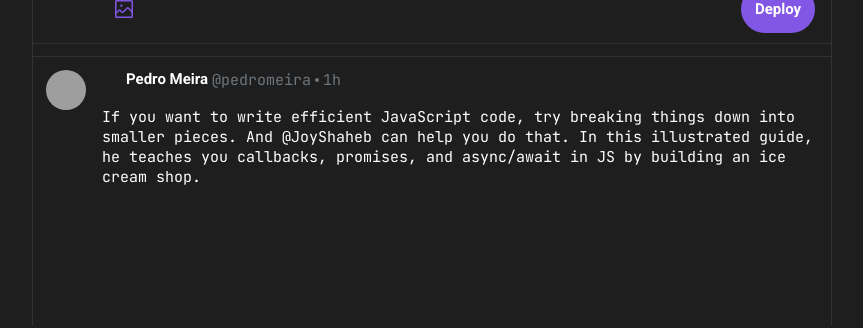
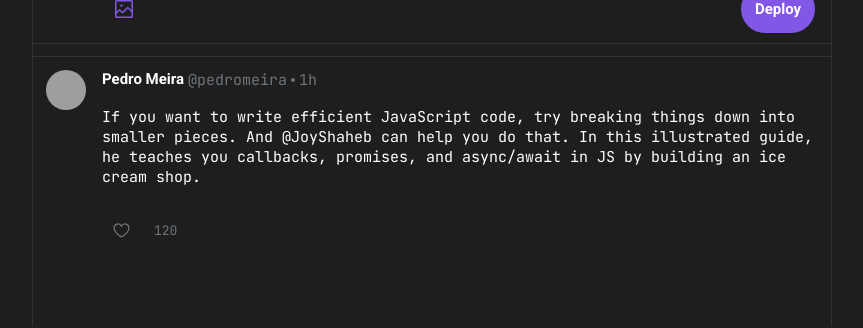
Before and after one commit to pedromeira220/twitter-clone, a React (Vite) app in the folder client/: page / in a window 1280 px wide. Shown: the part 167-495 px from the top of the page, without its empty margins (208-1071 px from the left). Built offline with nearby package versions, Linux system fonts and the light colour scheme; grey boxes are pictures that could not be loaded.

Commit message:
Finishin the tweet with only text UI

```diff
--- a/client/index.html
+++ b/client/index.html
@@ -2,7 +2,7 @@
 <html lang="en">
   <head>
     <meta charset="UTF-8" />
-    <link rel="icon" type="image/svg+xml" href="/vite.svg" />
+    <link rel="icon" type="image/svg+xml" href="/twitterLogo.svg" />
     <meta name="viewport" content="width=device-width, initial-scale=1.0" />
     <link rel="preconnect" href="https://fonts.googleapis.com">
     <link rel="preconnect" href="https://fonts.gstatic.com" crossorigin>
@@ -10,7 +10,7 @@
     <link rel="preconnect" href="https://fonts.googleapis.com">
     <link rel="preconnect" href="https://fonts.gstatic.com" crossorigin>
     <link href="https://fonts.googleapis.com/css2?family=JetBrains+Mono:ital,wght@0,100;0,200;0,300;0,400;0,500;0,600;0,700;0,800;1,100;1,200;1,300;1,400;1,500;1,600;1,700;1,800&display=swap" rel="stylesheet">
-  <title>Vite + React + TS</title>
+  <title>Twitter Clone</title>
   </head>
   <body>
     <div id="root"></div>
--- /dev/null
+++ b/client/src/components/ActionButton/index.tsx
@@ -0,0 +1,28 @@
+import { SvgProperties } from "csstype";
+import React from "react";
+import { theme } from "../../public/theme";
+import { ButtonLight } from "../ButtonLight";
+import { TextCode } from "../Typography/TextCode";
+
+import { Container, Text } from "./style";
+
+type actionButtonProps = {
+	numberOfClicksByOtherUsers: number;
+	// eslint-disable-next-line @typescript-eslint/no-explicit-any
+	icon: any;
+};
+
+export function ActionButton({
+	numberOfClicksByOtherUsers,
+	icon,
+}: actionButtonProps) {
+	return (
+		<Container>
+			<ButtonLight hoverColor={theme.colors.redLight}>{icon}</ButtonLight>
+
+			<Text>
+				{numberOfClicksByOtherUsers && <>{numberOfClicksByOtherUsers}</>}
+			</Text>
+		</Container>
+	);
+}
--- /dev/null
+++ b/client/src/components/ActionButton/style.ts
@@ -0,0 +1,22 @@
+import styled from "styled-components";
+import { theme } from "../../public/theme";
+
+export const Container = styled.div`
+    display: flex;
+    justify-content: center;
+    align-items: center;
+    gap: 14px;
+`;
+
+
+
+
+export const Text = styled.span`
+color: ${theme.colors.theme.middleGray};
+    font-family: ${theme.fonts.jetBrains};
+    font-size: 13px;
+
+    &:hover {
+        color: ${theme.colors.red}
+    }
+`;
--- a/client/src/components/ButtonLight/index.tsx
+++ b/client/src/components/ButtonLight/index.tsx
@@ -1,14 +1,15 @@
-import React from "react";
+import React, { ReactNode } from "react";
 
 import { Container } from "./style";
 
 import { ImageSquare } from "phosphor-react";
 import { theme } from "../../public/theme";
 
-export function ButtonLight() {
-	return (
-		<Container>
-			<ImageSquare size={24} color={theme.colors.main._100} />
-		</Container>
-	);
+type buttonLightProps = {
+	children: ReactNode;
+	hoverColor: string;
+};
+
+export function ButtonLight({ children, hoverColor }: buttonLightProps) {
+	return <Container hoverColor={hoverColor}>{children}</Container>;
 }
--- a/client/src/components/ButtonLight/style.ts
+++ b/client/src/components/ButtonLight/style.ts
@@ -1,7 +1,11 @@
 import styled from "styled-components";
 import { theme } from "../../public/theme";
 
-export const Container = styled.button`
+type containerProps = {
+    hoverColor: string;
+}
+
+export const Container = styled.button<containerProps>`
     border: none;
     background-color: transparent;
     border-radius: 19px;
@@ -12,7 +16,7 @@ export const Container = styled.button`
     align-items: center;
 
     &:hover {
-        background-color: ${theme.colors.main.light};
+        background-color: ${(props) => props.hoverColor};
         cursor: pointer;
 
     }
--- a/client/src/components/PostInput/index.tsx
+++ b/client/src/components/PostInput/index.tsx
@@ -1,4 +1,5 @@
 /* eslint-disable react/no-unescaped-entities */
+import { ImageSquare } from "phosphor-react";
 import React, { useState } from "react";
 import { theme } from "../../public/theme";
 import { ButtonLight } from "../ButtonLight";
@@ -76,7 +77,9 @@ export function PostInput() {
 						alignItems: "center",
 					}}
 				>
-					<ButtonLight />
+					<ButtonLight hoverColor={theme.colors.main.light}>
+						<ImageSquare size={24} color={theme.colors.main._100} />
+					</ButtonLight>
 					<ButtonMain text="Deploy" width="74px" />
 				</div>
 			</div>
--- a/client/src/components/TweetContent/index.tsx
+++ b/client/src/components/TweetContent/index.tsx
@@ -1,10 +1,11 @@
 import React, { ReactNode } from "react";
 import { theme } from "../../public/theme";
+import { ActionButton } from "../ActionButton";
 import { TweetImage } from "../TweetImage";
 import { TextBodyBold } from "../Typography/TextBodyBold";
 import { TextCode } from "../Typography/TextCode";
 import {
-	ActionButtons,
+	ActionButtonsContainer,
 	Container,
 	Main,
 	PostTime,
@@ -14,6 +15,8 @@ import {
 	Username,
 	Dot,
 } from "./style";
+
+import { Heart } from "phosphor-react";
 
 type tweetContent = {
 	children: ReactNode;
@@ -60,7 +63,12 @@ export function TweetContent({ children, image }: tweetContent) {
 					<TweetImage />
 				</>
 			)}
-			<ActionButtons></ActionButtons>
+			<ActionButtonsContainer>
+				<ActionButton
+					icon={<Heart size={19} color={theme.colors.theme.middleGray} />}
+					numberOfClicksByOtherUsers={120}
+				/>
+			</ActionButtonsContainer>
 		</Container>
 	);
 }
--- a/client/src/components/TweetContent/style.ts
+++ b/client/src/components/TweetContent/style.ts
@@ -9,14 +9,19 @@ export const Main = styled.div`
 
 `;
 
-export const ActionButtons = styled.div`
+export const ActionButtonsContainer = styled.div`
+    display: flex;
+    justify-content: space-between;
+    align-items: center;
+    width: 100%;
+    margin-top: 24px;
 
 `;
 
 export const UserInfo = styled.div`
     display: flex;
     margin-bottom: 17px;
-    margin-left: 24px;
+
 `;
 
 export const TweetText = styled.div`
--- a/client/src/public/theme.ts
+++ b/client/src/public/theme.ts
@@ -10,7 +10,9 @@ export const theme = {
             dark: "#1E1E1E",
             darkGray: "#2F3336",
             middleGray: "#6E767D",
-        }
+        },
+        red: "#FC5385",
+        redLight: "#FC538533"
 
     },
     fonts: {
```
Also changed, not shown: client/public/twitterLogo.svg (added), client/src/assets/icons/icon/like.svg (added).
